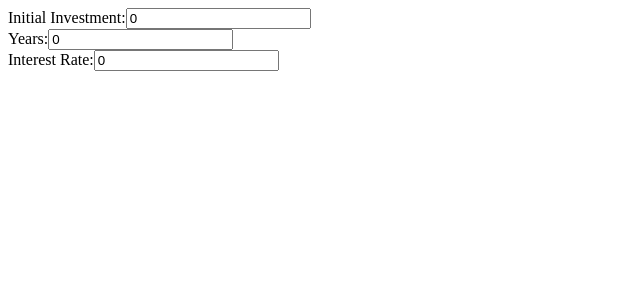
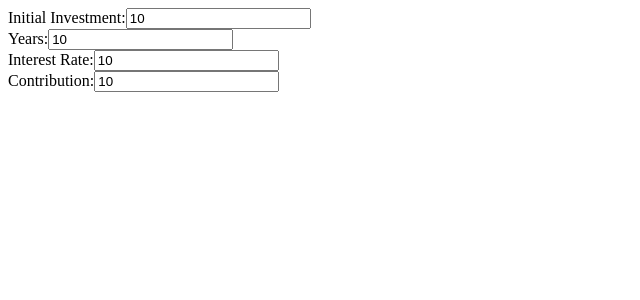
Before and after one commit to leo-generali/investment-calc, a React (Create React App) app: page / in a window 1280 px wide. Shown: the top 300 px of the page, without its empty margins (0-640 px from the left). Built offline with nearby package versions, Linux system fonts and the light colour scheme.

Commit message:
Rearrange code

```diff
--- a/src/App.js
+++ b/src/App.js
@@ -8,6 +8,7 @@ import React, { Component } from 'react';
 import InitialInvestmentInput from './components/inputs/InitialInvestmentInput';
 import InvestmentYearsInput from './components/inputs/InvestmentYearsInput';
 import InterestRateInput from './components/inputs/InterestRateInput';
+import ContributionInput from './components/inputs/ContributionInput';
 
 import Result from './components/Result';
 
@@ -19,9 +20,10 @@ class App extends Component {
   }
 
   state = {
-    initialInvestment: 0,
-    investmentYears: 0,
-    interestRate: 0
+    initialInvestment: 10,
+    investmentYears: 10,
+    interestRate: 10,
+    contribution: 10
   }
 
   handleChange(e) {
@@ -48,6 +50,10 @@ class App extends Component {
           interestRate={this.state.interestRate}
           handleChange={this.handleChange}
         />
+        <ContributionInput
+          contribution={this.state.contribution}
+          handleChange={this.handleChange}
+        />
         <Result
           {...this.state}
         />
--- a/src/components/Result.js
+++ b/src/components/Result.js
@@ -23,7 +23,7 @@ class InvestmentYears extends Component {
 
     for (let i = 0; i <= investmentYears; i++) {
       const val = this.calculateCompoundInterest(initialInvestment, interestRate, i);
-      yearlyInvestmentValue.push(<p key={i}>{val}</p>);
+      yearlyInvestmentValue.push(val);
     }
 
     this.setState({ yearlyInvestmentValue });
@@ -36,11 +36,11 @@ class InvestmentYears extends Component {
   }
 
   render() {
+    const nums = this.state.yearlyInvestmentValue.map((elem, i) => <p key={i}>{elem}</p>)
+
     return (
       <div>
-        {
-          this.state.yearlyInvestmentValue
-        }
+        { nums }
       </div>
     );
   }
--- /dev/null
+++ b/src/components/inputs/ContributionInput.js
@@ -0,0 +1,20 @@
+import React, { Component } from 'react';
+
+class ContributionInput extends Component {
+  render() {
+    return (
+      <div>
+        Contribution:
+        <input
+          name="contribution"
+          type="number"
+          placeholder="Initial Investment"
+          value={this.props.contribution}
+          onChange={(e) => this.props.handleChange(e)}
+        />
+      </div>
+    );
+  }
+}
+
+export default ContributionInput;
```
